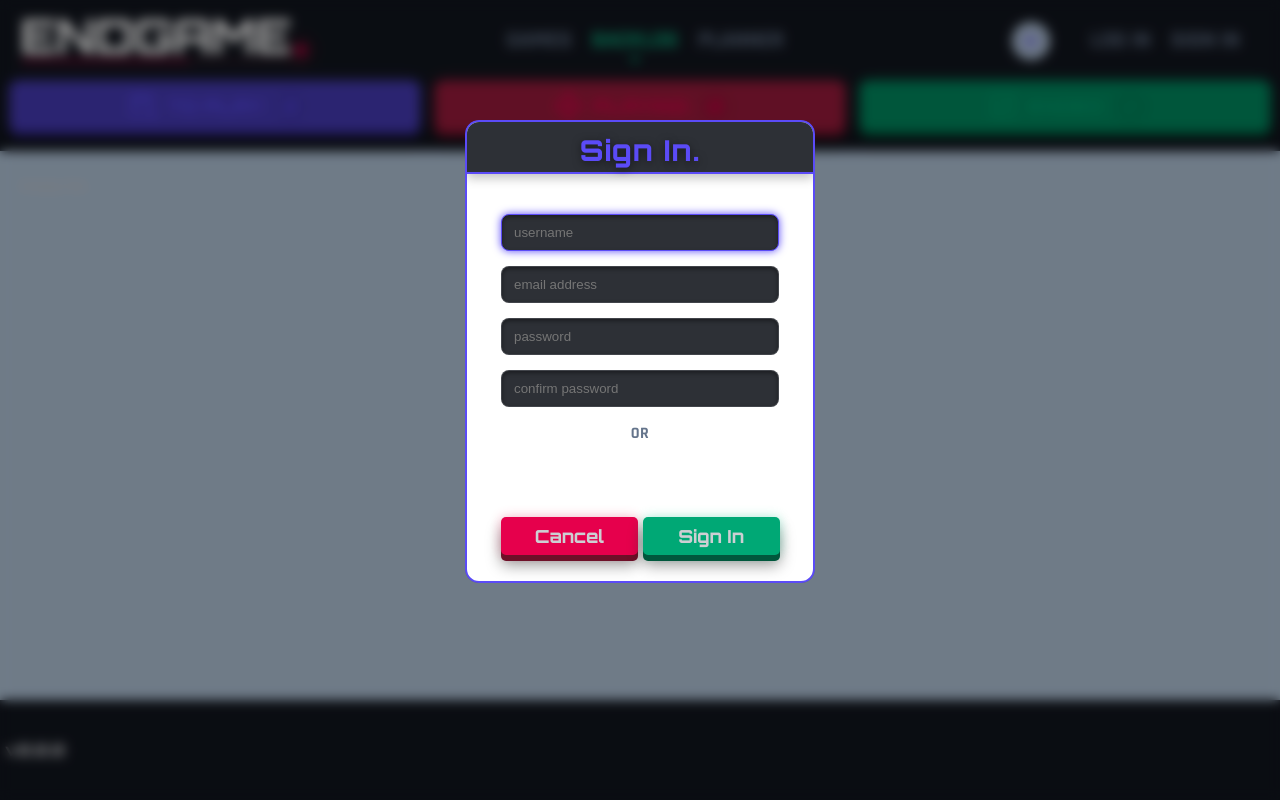
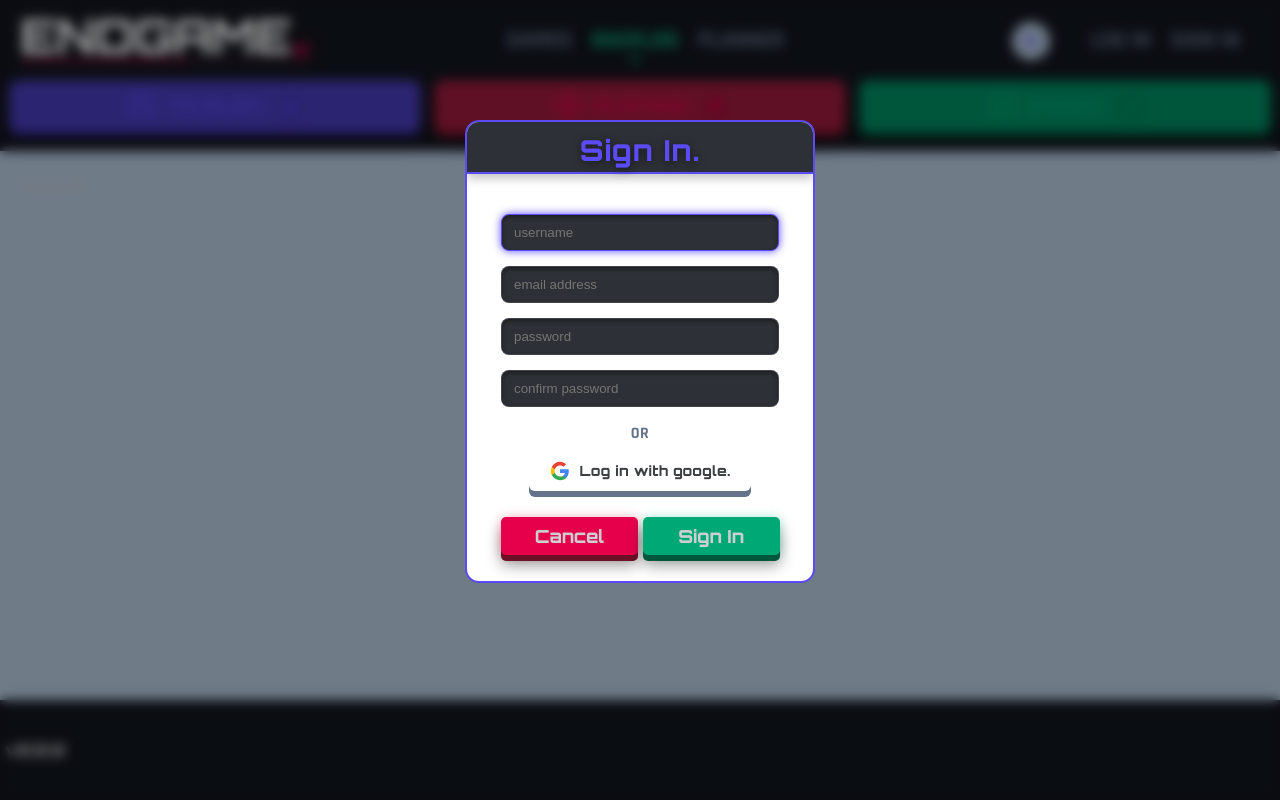
Before and after one commit to evan-mlb-dev/Endgame-web, an Angular app: page /backlog in a window 1280 px wide. Built offline with nearby package versions, Linux system fonts and the light colour scheme.

Commit message:
Modal components - custom google button

```diff
--- a/src/app/components/modal/BaseAuthModal.ts
+++ b/src/app/components/modal/BaseAuthModal.ts
@@ -49,6 +49,16 @@ export abstract class BaseAuthModal<T> implements AfterViewInit {
     }
   }
 
+  public triggerGoogleLogin(): void {
+    if (typeof google !== 'undefined' && google.accounts) {
+      google.accounts.id.initialize({
+        client_id: this.googleClientId,
+        callback: (response: any) => this.handleGoogleCredential(response),
+      });
+      google.accounts.id.prompt();
+    }
+  }
+
   protected handleGoogleCredential(googleResponse: any): void {
     this.ngZone.run(() => {
       this.authService.loginWithGoogle(googleResponse.credential).subscribe({
--- a/src/app/components/modal/login-modal/login-modal.html
+++ b/src/app/components/modal/login-modal/login-modal.html
@@ -36,7 +36,31 @@
     </div>
 
     <div class="google-btn-wrapper">
-      <div id="google-btn" class="google-btn"></div>
+      <button
+        type="button"
+        class="custom-google-btn"
+        (click)="triggerGoogleLogin()"
+      >
+        <svg class="google-icon" viewBox="0 0 24 24">
+          <path
+            fill="#4285F4"
+            d="M22.56 12.25c0-.78-.07-1.53-.2-2.25H12v4.26h5.92c-.26 1.37-1.04 2.53-2.21 3.31v2.77h3.57c2.08-1.92 3.28-4.74 3.28-8.09z"
+          />
+          <path
+            fill="#34A853"
+            d="M12 23c2.97 0 5.46-.98 7.28-2.66l-3.57-2.77c-.98.66-2.23 1.06-3.71 1.06-2.86 0-5.29-1.93-6.16-4.53H2.18v2.84C3.99 20.53 7.7 23 12 23z"
+          />
+          <path
+            fill="#FBBC05"
+            d="M5.84 14.09c-.22-.66-.35-1.36-.35-2.09s.13-1.43.35-2.09V7.06H2.18C1.43 8.55 1 10.22 1 12s.43 3.45 1.18 4.94l2.85-2.22.81-.63z"
+          />
+          <path
+            fill="#EA4335"
+            d="M12 5.38c1.62 0 3.06.56 4.21 1.64l3.15-3.15C17.45 2.09 14.97 1 12 1 7.7 1 3.99 3.47 2.18 7.06l3.66 2.84c.87-2.6 3.3-4.52 6.16-4.52z"
+          />
+        </svg>
+        <span class="google-text-btn">Log in with google.</span>
+      </button>
     </div>
   </mat-dialog-content>
 
--- a/src/app/components/modal/signin-modal/signin-modal.html
+++ b/src/app/components/modal/signin-modal/signin-modal.html
@@ -58,7 +58,31 @@
     </div>
 
     <div class="google-btn-wrapper">
-      <div id="google-btn" class="google-btn"></div>
+      <button
+        type="button"
+        class="custom-google-btn"
+        (click)="triggerGoogleLogin()"
+      >
+        <svg class="google-icon" viewBox="0 0 24 24">
+          <path
+            fill="#4285F4"
+            d="M22.56 12.25c0-.78-.07-1.53-.2-2.25H12v4.26h5.92c-.26 1.37-1.04 2.53-2.21 3.31v2.77h3.57c2.08-1.92 3.28-4.74 3.28-8.09z"
+          />
+          <path
+            fill="#34A853"
+            d="M12 23c2.97 0 5.46-.98 7.28-2.66l-3.57-2.77c-.98.66-2.23 1.06-3.71 1.06-2.86 0-5.29-1.93-6.16-4.53H2.18v2.84C3.99 20.53 7.7 23 12 23z"
+          />
+          <path
+            fill="#FBBC05"
+            d="M5.84 14.09c-.22-.66-.35-1.36-.35-2.09s.13-1.43.35-2.09V7.06H2.18C1.43 8.55 1 10.22 1 12s.43 3.45 1.18 4.94l2.85-2.22.81-.63z"
+          />
+          <path
+            fill="#EA4335"
+            d="M12 5.38c1.62 0 3.06.56 4.21 1.64l3.15-3.15C17.45 2.09 14.97 1 12 1 7.7 1 3.99 3.47 2.18 7.06l3.66 2.84c.87-2.6 3.3-4.52 6.16-4.52z"
+          />
+        </svg>
+        <span class="google-text-btn">Log in with google.</span>
+      </button>
     </div>
   </mat-dialog-content>
 
--- a/src/app/shared/_buttons.scss
+++ b/src/app/shared/_buttons.scss
@@ -121,24 +121,50 @@
   min-height: 40px;
   margin-bottom: 15px;
 
-  .google-btn {
+  .custom-google-btn {
     cursor: pointer;
 
+    transform: translateZ(0);
+
     overflow: hidden;
+    display: flex;
+    align-items: center;
+    justify-content: center;
 
+    width: 80%;
     height: 40px;
+    border: none;
     border-radius: 6px;
 
+    backface-visibility: hidden;
+    background-color: #fff;
     box-shadow: 0 6px 0 var(--text-main);
 
     transition:
       transform 0.15s ease,
       box-shadow 0.15s ease;
 
+    .google-text-btn {
+      font-family: Orbitron, sans-serif;
+      font-size: 14px;
+      font-weight: 500;
+      line-height: 16px;
+      color: #3c4043;
+      letter-spacing: 0.25px;
+
+      transition: color 0.15s ease;
+    }
+
+    .google-icon {
+      flex-shrink: 0;
+      width: 20px;
+      height: 20px;
+      margin-right: 10px;
+    }
+
     &:hover {
       transform: translateY(-2px);
-      color: #fff;
-      background-color: white;
+      background-color: #fff;
       box-shadow:
         0 8px 0 var(--text-main),
         0 12px 20px rgb(0 0 0 / 50%),
--- a/src/index.html
+++ b/src/index.html
@@ -24,6 +24,13 @@
       rel="stylesheet"
     />
 
+    <link rel="preconnect" href="https://fonts.googleapis.com" />
+    <link rel="preconnect" href="https://fonts.gstatic.com" crossorigin />
+    <link
+      href="https://fonts.googleapis.com/css2?family=Roboto:wght@500&display=swap"
+      rel="stylesheet"
+    />
+
     <script>
       (function () {
         const THEME_KEY = "endgame-theme";
```
